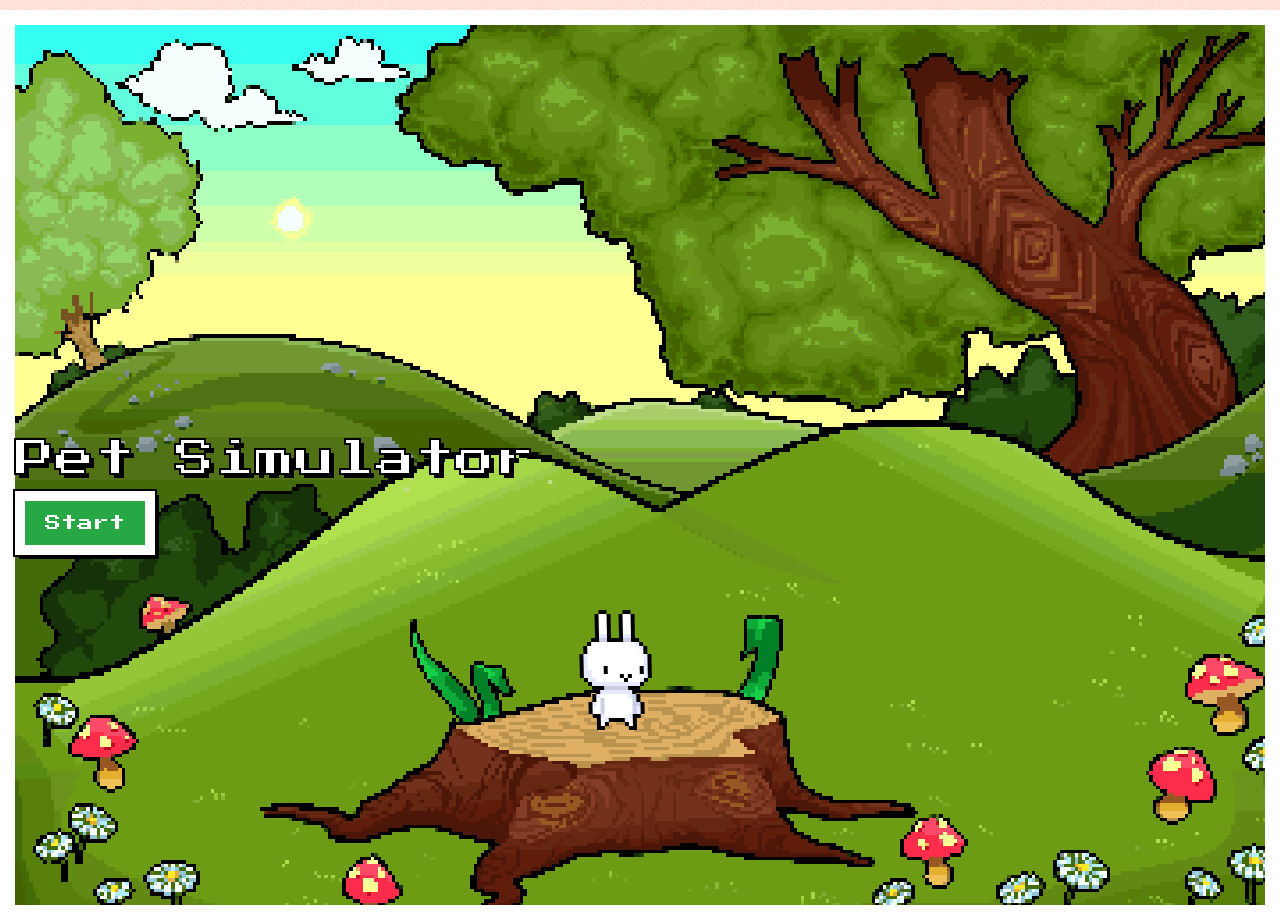
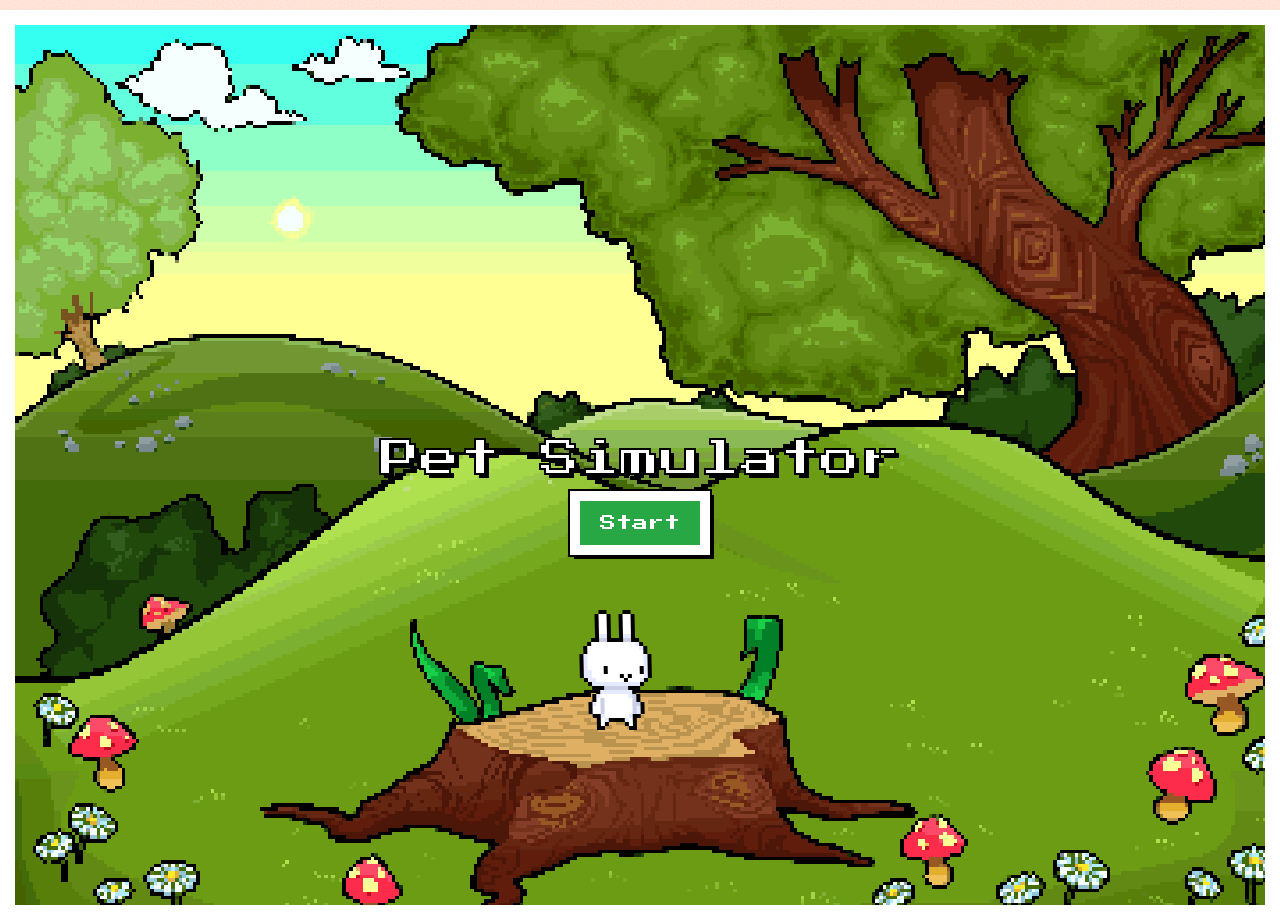
Before and after one commit to itstiesto/Virtual-Pet-Simulator, a PHP site: page / in a window 1280 px wide. Run offline with PHP 8.4, Linux system fonts and the light colour scheme.

Commit message:
revert back

```diff
--- a/style.css
+++ b/style.css
@@ -93,7 +93,7 @@ Game Elements
 
 #notify{
     margin-top: 350px;
-    text-align: left-corner;
+    text-align: center;
 }
 
 #bars-container{
```
